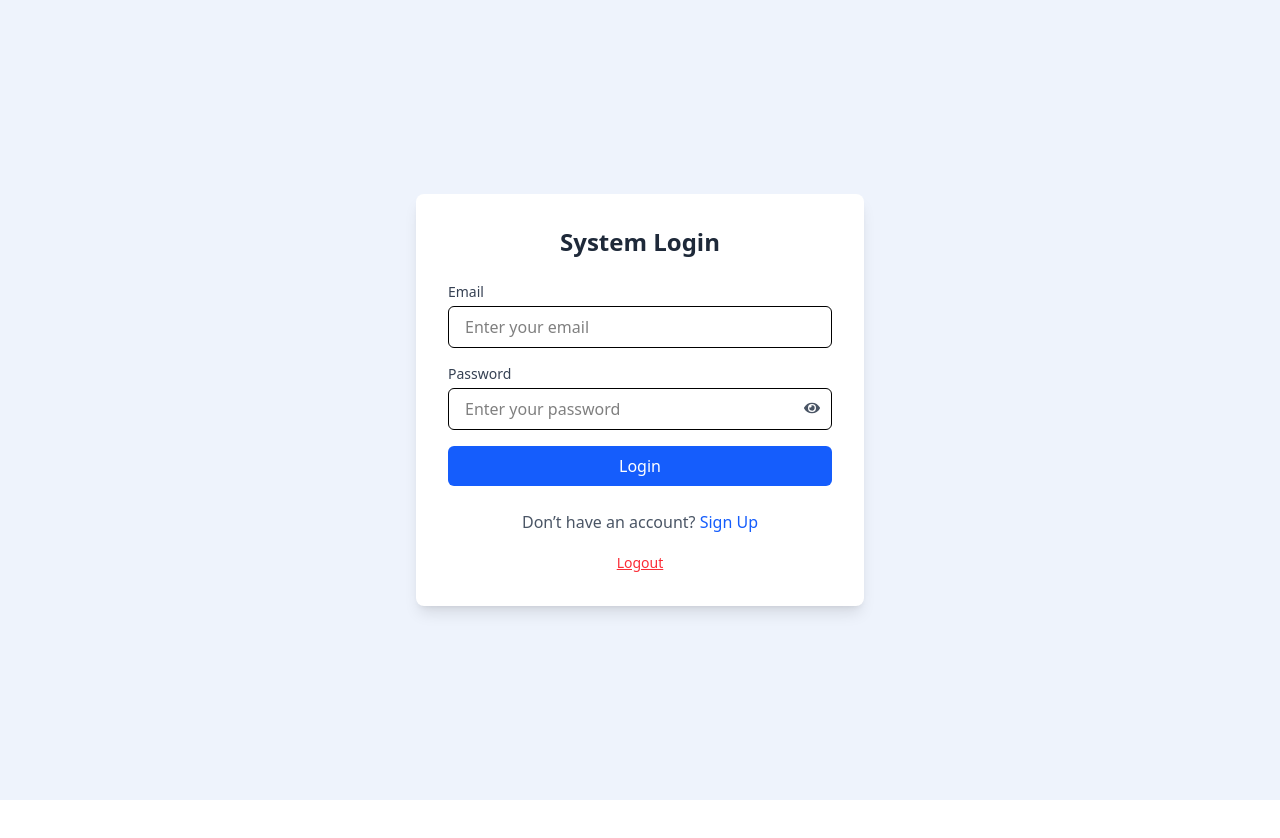
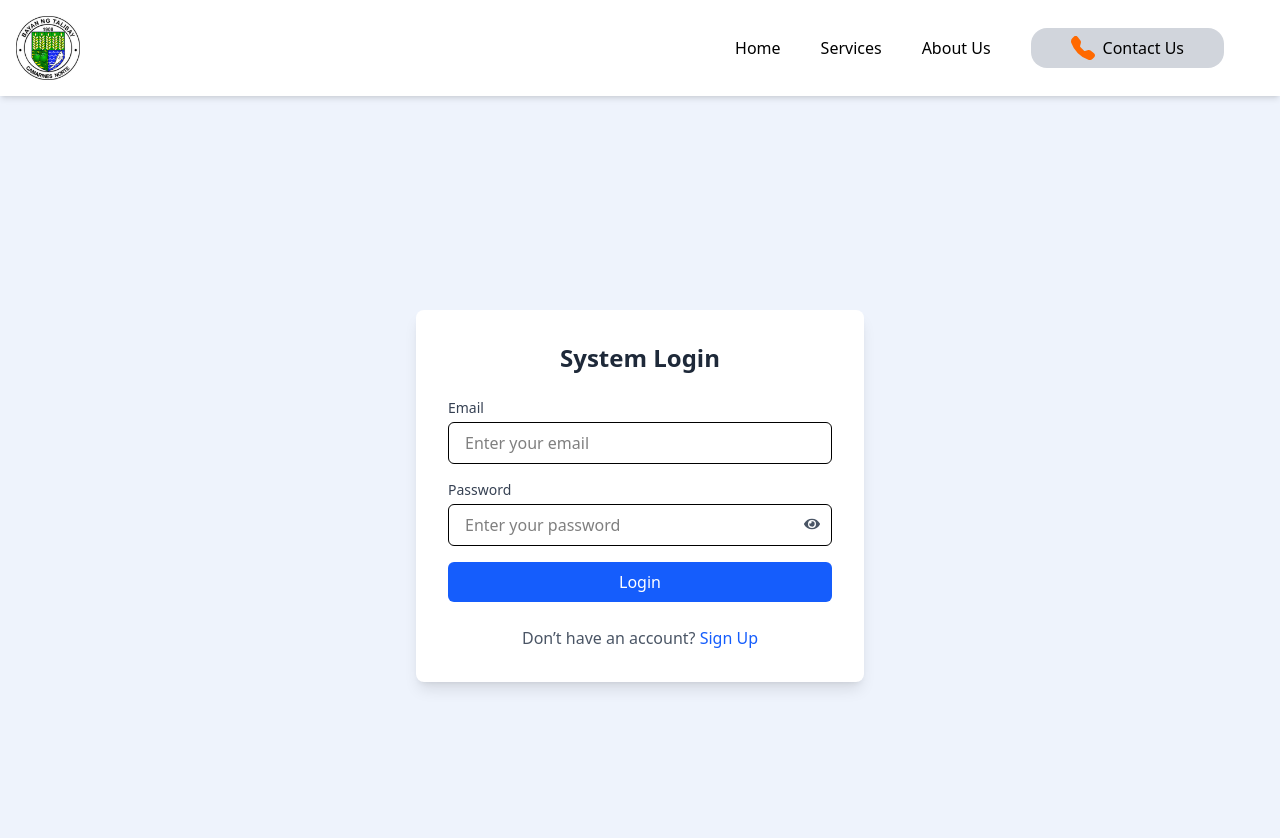
Before and after one commit to Jhnroy/TalisayRfidSeniorCitizenMsCapstone, a React (Vite) app: page /login in a window 1280 px wide. Shown: the top 838 px of the page. Before the commit the page ends 800 px from the top, so only its background shows below. Built offline with nearby package versions, Linux system fonts and the light colour scheme; no server answers.

Commit message:
fix the signup bug

```diff
--- a/src/pages/admin/Login.jsx
+++ b/src/pages/admin/Login.jsx
@@ -163,14 +163,14 @@ const Login = () => {
           </button>
         </p>
 
-        <div className="mt-4 text-center">
+        {/* <div className="mt-4 text-center">
           <button
             onClick={handleLogout}
             className="text-red-500 underline text-sm"
           >
             Logout
           </button>
-        </div>
+        </div> */}
       </div>
     </div>
   );
--- a/src/router/routes.jsx
+++ b/src/router/routes.jsx
@@ -52,7 +52,7 @@ const routes = createBrowserRouter([
   // ------------------------------
   {
   path: "/",
-    element: <Login />, // Para palitan ng sa User <MainLayout />, ito lang ang ipapalit
+  element: <MainLayout />, // or some wrapper with <Outlet />
   errorElement: <NotFound />,
   children: [
     { index: true, element: <LandingPage /> },
```
Lines whose indentation alone changed are shown as unchanged.
